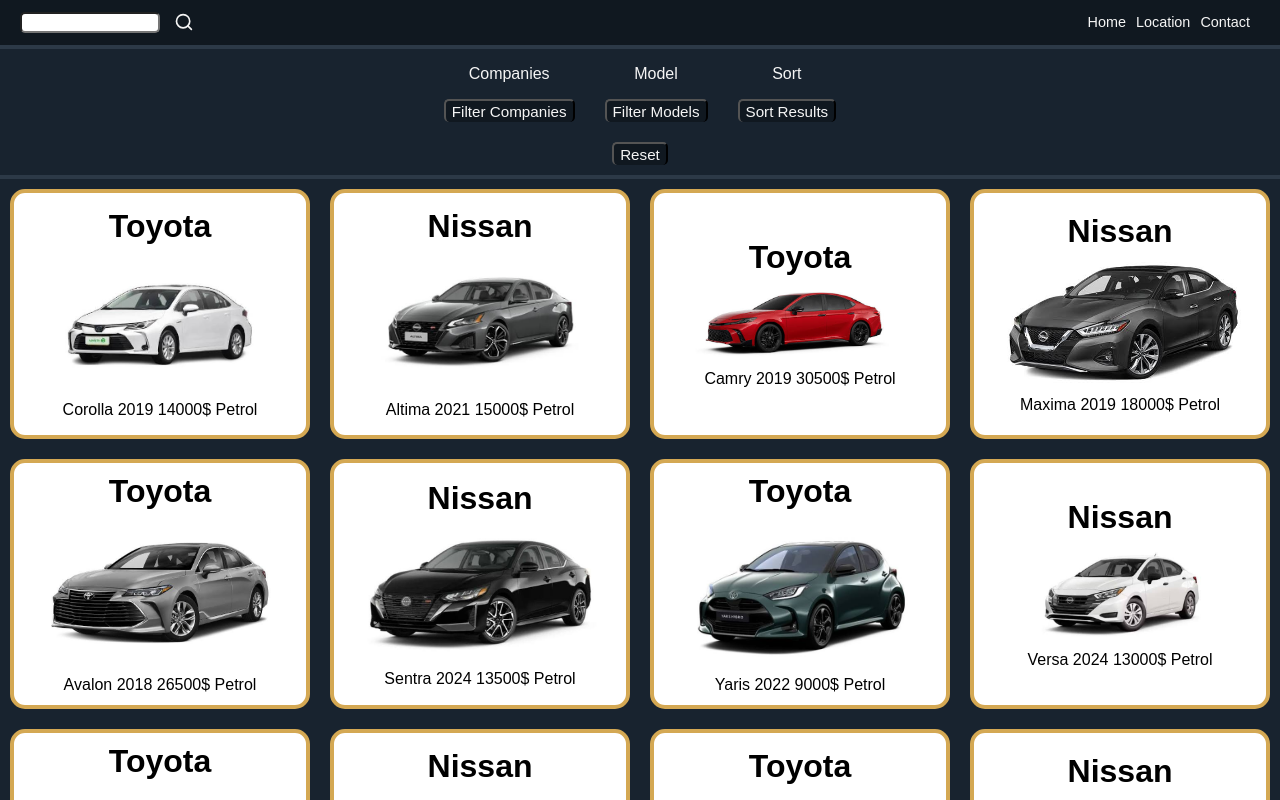
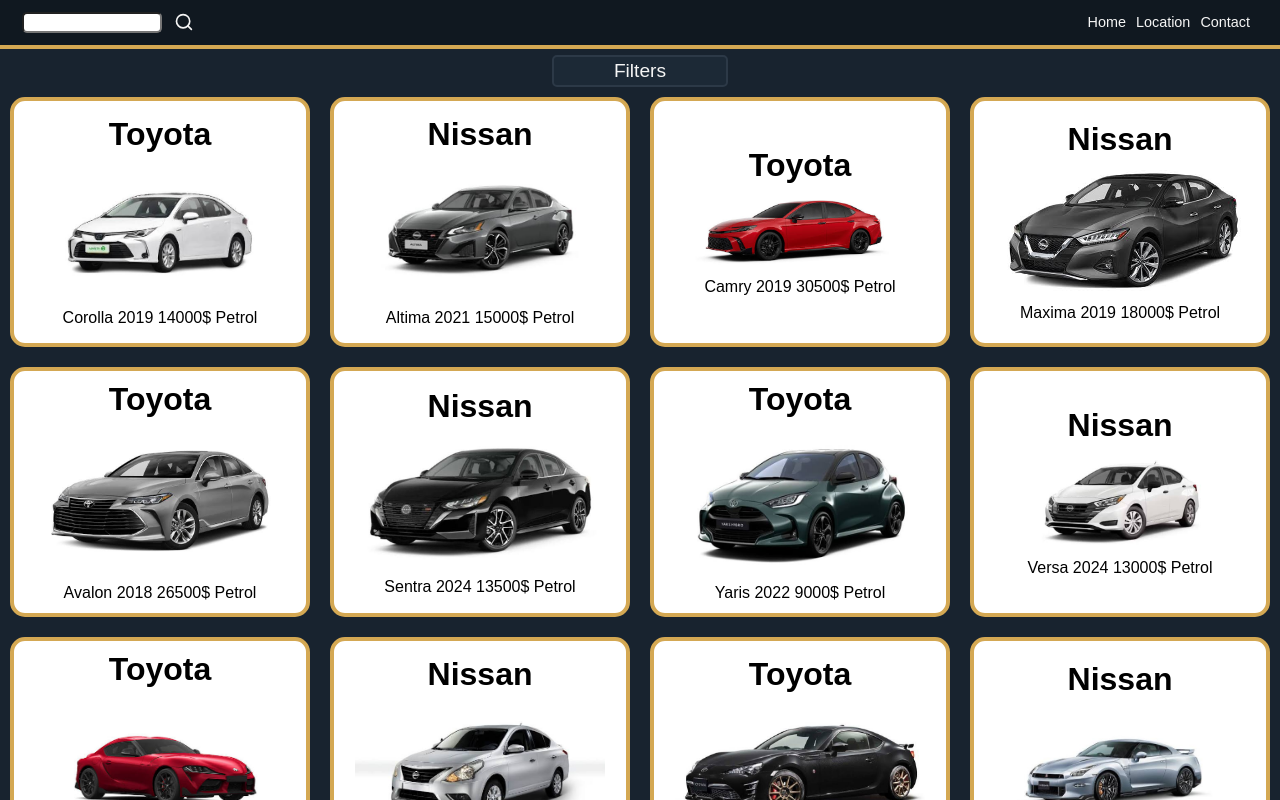
Before and after one commit to mhmdrajab4278-design/Cars-Hup, a React (Vite) app: page / in a window 1280 px wide. Shown: the top 800 px of the page. Built offline with nearby package versions, Linux system fonts and the light colour scheme.

Commit message:
Add filters toggle and transition

```diff
--- a/src/Cards/index.css
+++ b/src/Cards/index.css
@@ -47,8 +47,7 @@
 }
 
 .card:hover{
-    border: 4px solid rgb(9, 95, 181);
-    transform: translateY(-3px);
+    border: 4px solid var(--hover-bg);
     box-shadow: 0 8px 10px rgba(0, 0, 0, 0.5);
 }
 
--- a/src/Details/details.jsx
+++ b/src/Details/details.jsx
@@ -1,51 +1,10 @@
 
-
-
-let car = {
-        "id": 1,
-        "company": "Toyota",
-        "model": "Corolla",
-        "year": 2019,
-        "price": 14000,
-        "image": "/imgs/Corolla.png",
-        "transmission": "CVT",
-        "fuel": "Petrol",
-        "details": {
-            "engineDisplacement": "2.0 L",
-            "engineType": "Naturally aspirated inline",
-            "cylinders": 4,
-            "horsepower": "169 hp",
-            "torque": "205 Nm",
-            "maxSpeed": "190 km/h",
-            "zeroTo100": "8.5 seconds",
-            "fuelTankCapacity": "50 L",
-            "combinedFuelConsumption": "6.8 L/100 km",
-            "drivetrain": "FWD",
-            "seatingCapacity": 5,
-            "doors": 4,
-            "bodyType": "Sedan",
-            "length": "4630 mm",
-            "width": "1780 mm",
-            "height": "1435 mm",
-            "curbWeight": "1370 kg",
-            "wheelbase": "2700 mm",
-            "cargoCapacity": "470 L",
-            "safetyFeatures": [
-                "ABS",
-                "Electronic stability control",
-                "Traction control",
-                "Multiple airbags",
-                "Rear-view camera"
-            ],
-            "specificationNote": "Representative model-level estimate; exact specifications vary by year, market and trim."
-        }
-    }
 
 import { useLocation } from "react-router-dom";
 import {Fuel, Zap, Gauge, DoorClosed, RulerDimensionLine} from "lucide-react";
 import "./index.css";
 
-function Details({filters}) {
+function Details() {
 
     const location = useLocation();
     const car = location.state;
@@ -53,6 +12,8 @@ function Details({filters}) {
     return(<>
         <div className="cnt">
             <h1 className="car-nm">{car.company} {car.model}</h1>
+            <div className="dtl-bg-cnt">
+
                 <div className="dtl-cnt">
                     <p>{car.details.fuelTankCapacity}</p>
                     <Fuel style={{marginLeft: "5px"}}/>
@@ -82,6 +43,16 @@ function Details({filters}) {
                     <p>{car.details.width}</p>
                     <RulerDimensionLine style={{marginLeft: "5px"}}/>
                 </div>
+            </div>
+
+            <div className="sfty">
+                <h2>Safety Features</h2>
+                <ol>
+                    {car.details.safetyFeatures.map((name, index) => (<li key={index}>{name}</li>) )}
+                </ol>
+            </div>
+
+            <button className="btn-price">Just For {car.price}$</button>
 
         </div>
     </>)
--- a/src/Details/index.css
+++ b/src/Details/index.css
@@ -20,15 +20,17 @@
 }
 
 .cnt{
-    border-top: 3px solid #2878D0;
+    border-top: 3px solid var(--accent);
     width: 100%;
     display: inline-flex;
     flex-wrap: wrap;
-    text-align: center;
+    justify-content: center;
+    padding: 10px;
 }
 
 .car-nm{
     width: 100%;
+    color: var(--accent) ;
 }
 
 .dtl-cnt{
@@ -41,10 +43,55 @@
     margin: 4px;
     padding: 5px;
     border-radius: 10px;
-    border: 2px solid var(--border);
+    border: 2px solid var(--text-primary);
     transition: .4s;
+    background-color: var(--card-bg);
+    color: var(--text-primary);
 }
 
 .dtl-cnt:hover{
     border: 2px solid var(--accent);
+    color: var(--accent);
 }
+
+.dtl-bg-cnt{
+    display: flex;
+    flex-wrap: wrap;
+    justify-content: center;
+}
+
+.sfty{
+    text-align: left;
+    margin-left: 10px;
+    width: 100%;
+    color: var(--text-primary);
+}
+
+.sfty h2{
+    font-size: 1.7em;
+    margin-bottom: 0;
+}
+
+.sfty ol{
+    display: flex;
+    flex-direction: column;
+    align-items: flex-start;
+    row-gap: 5px;
+}
+
+.btn-price{
+    margin-top: 6px;
+    border: 2px solid var(--text-secondary);
+    border-radius: 8px;
+    background-color: var(--card-bg);
+    color: var(--text-primary);
+    font-size: 2em;
+    padding: 20px 60px;
+    margin-bottom: 40px;
+    transition: .4s;
+}
+
+.btn-price:hover{
+    border: 2px solid var(--accent);
+    color: var(--accent);
+}
--- a/src/Filters/Filters.jsx
+++ b/src/Filters/Filters.jsx
@@ -29,43 +29,38 @@ function Filters({filters, setFilters, sorts, setSorts}) {
                 <div className="mm">
 
                     <div className="companies">
-
-                        <p>Companies</p>
                         <div className="cmpny-slct">
                             <button onClick={() => {setShow(p => !p);
                                 setShowModel(false);
                                 setShowSort(false);
-                            }} className="com-btn">Filter Companies</button>
+                            }} className="com-btn">Companies</button>
                             <CustomSelect show={show} filters={filters} setFilters={setFilters}/>
                         </div>
 
                     </div>
                     <div className="models">
-                        <p>Model</p>
                         <div className="mdl-slct">
                             <button onClick={() => {setShowModel(p => !p);
                                 setShowSort(false);
                                 setShow(false);
-                            }} className="mdl-btn">Filter Models</button>
+                            }} className="mdl-btn">Models</button>
                             <CustomSelectModel filters={filters} show={showModel} setFilters={setFilters}/>
                         </div>
 
                     </div>
 
                     <div className="year">
-                        <p>Year</p>
                         <button onClick={iYear}>+</button>
                         <input type="number" value={filters.year} readOnly ></input>
                         <button onClick={dYear}>-</button>
                     </div>
 
                     <div className="sort">
-                        <p>Sort</p>
                         <div className="sort-slct">
                             <button onClick={() => {setShowSort(p => !p);
                                 setShowModel(false);
                                 setShow(false);
-                            }} className="sort-btn">Sort Results</button>
+                            }} className="sort-btn">Results</button>
                             <CustomSelectSort filters={filters} show={showSort} setFilters={setFilters} sorts={sorts} setSorts={setSorts}/>
                         </div>
                     </div>
--- a/src/Filters/index.css
+++ b/src/Filters/index.css
@@ -20,7 +20,6 @@
     display: flex;
     align-items: center;
     flex-direction: column;
-    row-gap: 20px;
     background-color: var(--bg-secondary);
     color: var(--text-primary);
     padding: 0 20px;
@@ -61,6 +60,7 @@ input::-webkit-inner-spin-button {
 }
 
 .mm{
+  padding: 20px 0px;
   display: flex;
   column-gap: 30px;
 
@@ -102,12 +102,14 @@ input::-webkit-inner-spin-button {
 }
 
 .com-btn{
-  background-color: var(--bg-primary);
-  color: var(--text-primary);
-  font-size: .95em;
-  border-bottom: none;
-  border-radius: 5px;
-  padding: 2px 6px;
+    margin-top: 6px;
+    border: 2px solid var(--border);
+    border-radius: 5px;
+    background-color: var(--card-bg);
+    color: var(--text-primary);
+    font-size: 1em;
+    transition: .4s;
+    padding: 3px 10px;
 }
 
 .cstm-slct{
@@ -168,31 +170,37 @@ input::-webkit-inner-spin-button {
 }
 
 .mdl-btn{
-  background-color: var(--bg-primary);
-  color: var(--text-primary);
-  font-size: .95em;
-  border-bottom: none;
-  border-radius: 5px;
-  padding: 2px 6px;
+    margin-top: 6px;
+    border: 2px solid var(--border);
+    border-radius: 5px;
+    background-color: var(--card-bg);
+    color: var(--text-primary);
+    font-size: 1.2em;
+    transition: .4s;
+    padding: 3px 60px;
 }
 
 .reset{
-  background-color: var(--bg-primary);
-  color: var(--text-primary);
-  font-size: .95em;
-  border-bottom: none;
-  border-radius: 5px;
-  padding: 2px 6px;
+    margin-top: 6px;
+    border: 2px solid var(--border);
+    border-radius: 5px;
+    background-color: var(--card-bg);
+    color: var(--text-primary);
+    font-size: 1em;
+    padding: 3px 40px;
+    transition: .4s;
 
 }
 
 .sort-btn{
-  background-color: var(--bg-primary);
-  color: var(--text-primary);
-  font-size: .95em;
-  border-bottom: none;
-  border-radius: 5px;
-  padding: 2px 6px;
+    margin-top: 6px;
+    border: 2px solid var(--border);
+    border-radius: 5px;
+    background-color: var(--card-bg);
+    color: var(--text-primary);
+    font-size: 1em;
+    padding: 3px 20px;
+    transition: .4s;
 }
 
 .cstm-sort-slct{
@@ -218,3 +226,8 @@ input::-webkit-inner-spin-button {
 .cstm-sort-slct.open{
   height: 40px;
 }
+
+button:hover{
+    background-color: var(--hover-bg);
+    border: 2px solid var(--text-primary);
+}
--- a/src/FirstPage/FirstPage.jsx
+++ b/src/FirstPage/FirstPage.jsx
@@ -1,13 +1,20 @@
 import NavBar from "../NavBar/navBar";
 import Filters from "../Filters/Filters";
 import Cards from "../Cards/Cards";
+import { useState } from "react";
+import "./index.css"
 
 function FirstPage({filters, setFilters, sorts, setSorts}) {
 
+    const [show, setShow] = useState(false);
+
     return(<>
         <NavBar setFilters={setFilters}/>
+        <button onClick={() => setShow(p => !p)} className="show-btn">Filters</button>
+        {show && (
+            <Filters filters={filters} setFilters={setFilters} sorts={sorts} setSorts={setSorts}/>
 
-        <Filters filters={filters} setFilters={setFilters} sorts={sorts} setSorts={setSorts}/>
+        )}
         <Cards filters={filters} sorts={sorts}/>
     </>)
 
--- a/src/FirstPage/index.css
+++ b/src/FirstPage/index.css
@@ -0,0 +1,39 @@
+
+
+:root {
+    --bg-primary: #101820;
+    --bg-secondary: #18232F;
+
+    --accent: #D4A853;
+
+    --text-primary: #F5F5F5;
+    --text-secondary: #A0AAB5;
+
+    --border: #2C3947;
+
+    --card-bg: #1C2936;
+    --hover-bg: #263747;
+
+    --shadow: 0 4px 15px rgba(0, 0, 0, 0.3);
+}
+
+body{
+    background-color: var(--bg-secondary);
+    text-align: center;
+}
+
+.show-btn{
+    margin-top: 6px;
+    border: 2px solid var(--border);
+    border-radius: 5px;
+    background-color: var(--card-bg);
+    color: var(--text-primary);
+    font-size: 1.2em;
+    padding: 3px 60px;
+    transition: .4s;
+}
+
+.show-btn:hover{
+    background-color: var(--hover-bg);
+    border: 2px solid var(--text-primary);
+}
--- a/src/NavBar/index.css
+++ b/src/NavBar/index.css
@@ -29,7 +29,7 @@
     column-gap: 20px;
     padding-right: 20px;
     margin: 0;
-    border-bottom: 4px solid var(--border);
+    border-bottom: 4px solid var(--accent);
 }
 
 .nav-category{
--- a/src/Second-Page/index.css
+++ b/src/Second-Page/index.css
@@ -1,4 +1,3 @@
-
 
 
 img {
```
Lines whose indentation alone changed are shown as unchanged.
